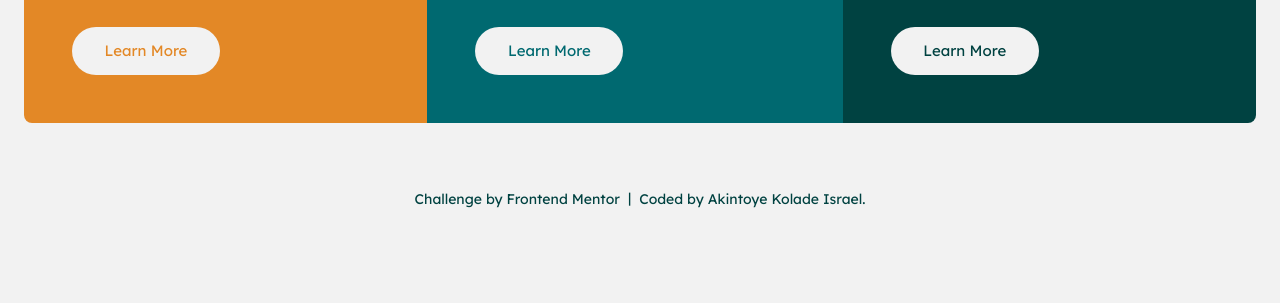
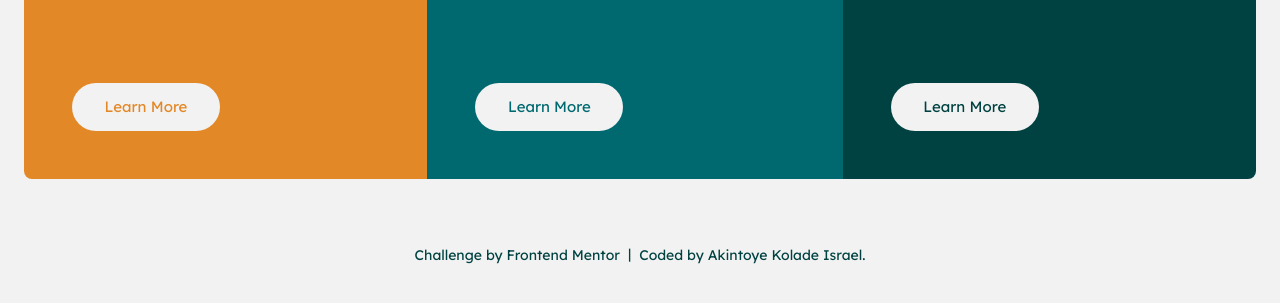
Before and after one commit to Akintoyekolade/3-column-preview-card-component, a plain HTML site: page index.html in a window 1280 px wide. Shown: the part 357-660 px from the top of the page. Drawn offline with Linux system fonts and the light colour scheme; a web font is replaced by a local one.

Commit message:
Update style.css

```diff
--- a/style.css
+++ b/style.css
@@ -165,6 +165,10 @@ body {
     .card-3 {
         border-radius: 0 8px 8px 0;
     }
+
+    .button {
+        margin-top: 86px;
+    }
 }
 
 
```
